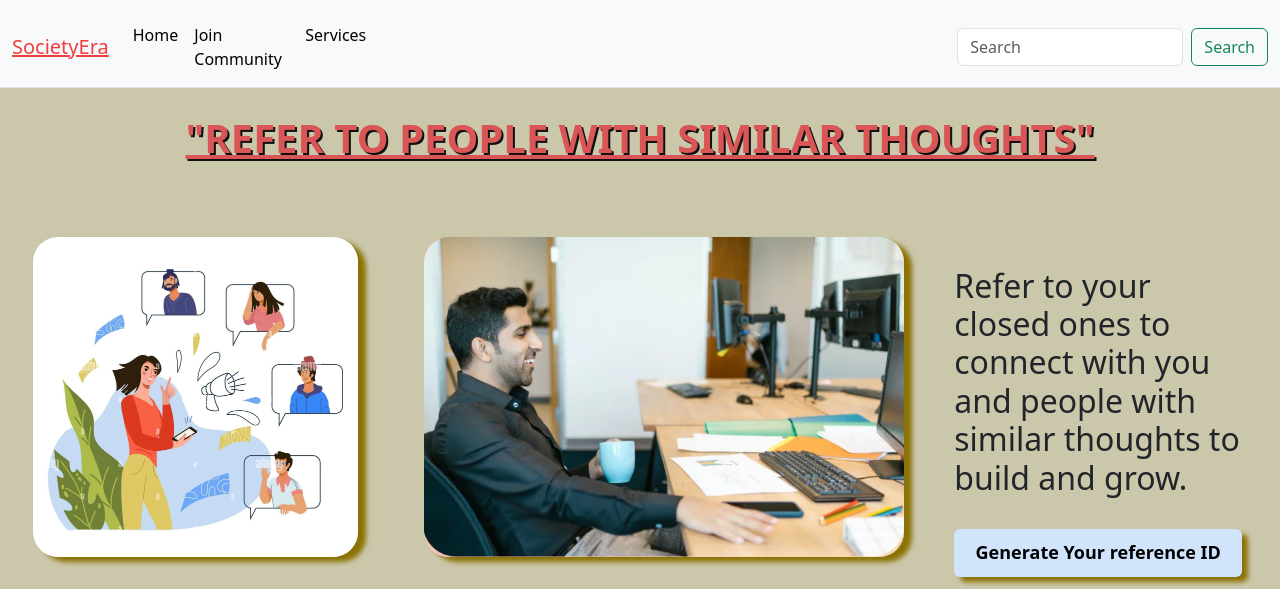
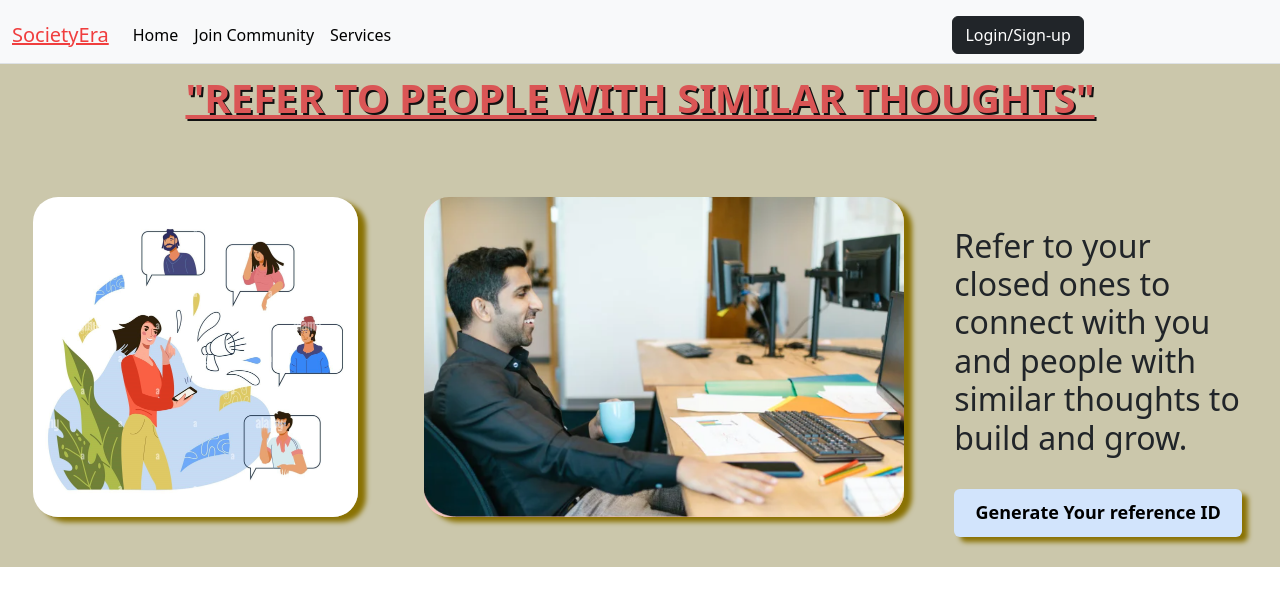
Before and after one commit to divyeshvadher/SocietyEra, a Django app: page /references/ in a window 1280 px wide. Shown: the top 589 px of the page. Run offline with Django 4.2, Linux system fonts and the light colour scheme; parts of the project's set-up code (start-up, migrations or seed data) failed here and were passed over.

Commit message:
references.html

```diff
--- a/SocietyEra/society_era/portal/templates/references.html
+++ b/SocietyEra/society_era/portal/templates/references.html
@@ -7,23 +7,23 @@
     <title>SocietyEra - References</title>
     <link href="https://cdn.jsdelivr.net/npm/bootstrap@5.3.2/dist/css/bootstrap.min.css" rel="stylesheet" integrity="sha384-T3c6CoIi6uLrA9TneNEoa7RxnatzjcDSCmG1MXxSR1GAsXEV/Dwwykc2MPK8M2HN" crossorigin="anonymous">
     <style>
-        .main-content{
+        .main-content {
           background-color: #cbc7ab !important;
         }
-        .navbar{
+        .navbar {
           padding-top: 15px !important;
         }
-        .search{
+        .search {
             padding-left: 51%;
         }
-        .navbar-brand{
+        .navbar-brand {
             color: rgb(240, 62, 62) !important;
         }
-        .images{
+        .images {
           display: flex;
           margin: 25px;
         }
-        .body-img1{
+        .body-img1 {
           align-items: center;
           height: 20rem;
           width: 30rem;
@@ -32,16 +32,15 @@
           margin-left: 0.5rem;
           border-radius: 25px;
           box-shadow: 8px 5px 5px rgb(138, 114, 3);
-
         }
-        .body-img2{
+        .body-img2 {
           height: 20rem;
           width: 30rem;
           margin: 50px;
           border-radius: 25px;
           box-shadow: 8px 5px 5px rgb(138, 114, 3);
         }
-        .text-head{
+        .text-head {
           color: rgb(218, 85, 85);
           font-size: 40px;
           font-weight: bold;
@@ -51,12 +50,12 @@
           text-shadow: 2px 2px rgb(17, 17, 17);
           text-decoration: underline;
         }
-        .footer-text{
+        .footer-text {
           padding-top: 5rem;
           font-weight: lighter;
           font-size: 2rem;
         }
-        .footer{
+        .footer {
           background-color: rgb(199, 190, 190);
           height: 10%;
           border: 2px  black;
@@ -66,11 +65,11 @@
           font-size: large;
           padding: 15px;
         }
-        .footer a{
+        .footer a {
             text-decoration: none;
             color: black;
         }
-        .id-btn{
+        .id-btn {
           color: black;
           font-size: large;
           font-weight: bold;
@@ -80,10 +79,10 @@
           background-color: rgb(210, 228, 252);
           box-shadow:6px 5px 5px rgb(138, 114, 3);
         }
-        .refer-content{
+        .refer-content {
           background-color: beige;
         }
-        .refer-content h1{
+        .refer-content h1 {
           color: rgb(218, 85, 85);
           font-size: 40px;
           font-weight: bold;
@@ -92,14 +91,14 @@
           text-shadow: 2px 2px rgb(17, 17, 17);
           text-decoration: underline;
         }
-        .refer-data{
+        .refer-data {
           align-items: center;
           justify-content: center;
           display: flex;
           padding-bottom: 20px;
           /* padding: 50px 50 px; */
         }
-        .refer1{
+        .refer1 {
           margin: 1rem;
           font-size: larger;
           background-color: white;
@@ -107,14 +106,14 @@
           padding: 10px;
           box-shadow: 10px 5px 5px rgb(166, 162, 162);
         }
-        .refer1 p{
+        .refer1 p {
           padding: 15px;
         }
     </style>
 </head>
 <body>
     <div class="main">
-        <nav class="navbar navbar-expand-lg bg-body-tertiary border-bottom">
+        <nav class="navbar navbar-expand-lg bg-body-tertiary border-bottom fixed-top">
             <div class="container-fluid">
               <a class="navbar-brand" href="#"><u>SocietyEra</u></a>
               <button class="navbar-toggler" type="button" data-bs-toggle="collapse" data-bs-target="#navbarNav" aria-controls="navbarNav" aria-expanded="false" aria-label="Toggle navigation">
@@ -128,22 +127,93 @@
                   <li class="nav-item">
                     <a class="nav-link active" href="/community">Join Community</a>
                   </li>
-                  <!-- <li class="nav-item">
-                    <a class="nav-link active" href="#">Refrences</a>
-                  </li> -->
                   <li class="nav-item">
                     <a class="nav-link active" aria-disabled="true" href="/services">Services</a>
                   </li>
                 </ul>
-                <form class="d-flex search" role="search">
-                    <input class="form-control me-2" type="search" placeholder="Search" aria-label="Search">
-                    <button class="btn btn-outline-success" type="submit">Search</button>
-                  </form>
+                &nbsp;
+                &nbsp;
+                &nbsp;
+                &nbsp;
+                &nbsp;
+                &nbsp;
+                &nbsp;
+                &nbsp;
+                &nbsp;
+                &nbsp;
+                &nbsp;
+                &nbsp;
+                &nbsp;
+                &nbsp;
+                &nbsp;
+                &nbsp;
+                &nbsp;
+                &nbsp;
+                &nbsp;
+                &nbsp;
+                &nbsp;
+                &nbsp;
+                &nbsp;
+                &nbsp;
+                &nbsp;
+                &nbsp;
+                &nbsp;
+                &nbsp;
+                &nbsp;
+                &nbsp;
+                &nbsp;
+                &nbsp;
+                &nbsp;
+                &nbsp;
+                &nbsp;
+                &nbsp;
+                &nbsp;
+                &nbsp;
+                &nbsp;
+                &nbsp;
+                &nbsp;
+                &nbsp;
+                &nbsp;
+                &nbsp;
+                &nbsp;
+                &nbsp;
+                &nbsp;
+                &nbsp;
+                &nbsp;
+                &nbsp;
+                &nbsp;
+                &nbsp;
+                &nbsp;
+                &nbsp;
+                &nbsp;
+                &nbsp;
+                &nbsp;
+                &nbsp;
+                &nbsp;
+                &nbsp;
+                &nbsp;
+                &nbsp;
+                &nbsp;
+                &nbsp;
+                &nbsp;
+                &nbsp;
+                &nbsp;
+                <span class="login-signup" id="loginSignupContainer">
+                  {% if user.is_authenticated %}
+                      <span>Welcome, {{ user.username }}!</span>
+                  {% else %}
+                      <button class="btn btn-dark login-btn" id="loginSignupButton">
+                          <a class="nav-link active" href="/register">Login/Sign-up</a>
+                      </button>
+                  {% endif %}
+              </span>
                 </div>
             </div>
         </nav>
      </div>
      <div class="main-content">
+      <br>
+      <br>
      <center><h1 class="text-head">"REFER TO PEOPLE WITH SIMILAR THOUGHTS"</h1></center>
      <div class="images">
       <img class="body-img1" src="{% static "refer.jpg" %}" alt="">
@@ -153,9 +223,13 @@
         Refer to your closed ones to connect with you and people with similar thoughts to build and grow.
       </h2>
       <br>
+      {% if user_reference_id %}
+          <p>Your Reference ID: {{user_reference_id}}</p>
+      {% else %}
       <a href="/generate">
       <button class="btn btn-dark id-btn">Generate Your reference ID</button>
       </a>
+      {% endif %}
     </div>
      </div>
     </div>
@@ -193,5 +267,45 @@
       <a href="#">Terms</a>
       </div>
     </div>
+
+    <script>
+      $(document).ready(function() {
+          $('#loginForm').submit(function(e) {
+              e.preventDefault();
+
+              $.ajax({
+                  type: 'POST',
+                  url: '/login/',
+                  data: $(this).serialize(),
+                  success: function(data) {
+                      if (data.success) {
+                          $('#loginSignupContainer').html('<span>Welcome, ' + data.username + '!</span>');
+                      } else {
+                          // Handle login failure
+                          alert(data.message);
+                      }
+                  }
+              });
+          });
+
+          $('#signupForm').submit(function(e) {
+              e.preventDefault();
+
+              $.ajax({
+                  type: 'POST',
+                  url: '/register/',
+                  data: $(this).serialize(),
+                  success: function(data) {
+                      if (data.success) {
+                          $('#loginSignupContainer').html('<span>Welcome, ' + data.username + '!</span>');
+                      } else {
+                          // Handle signup failure
+                          alert(data.message);
+                      }
+                  }
+              });
+          });
+      });
+      </script>
 </body>
 </html>
```
